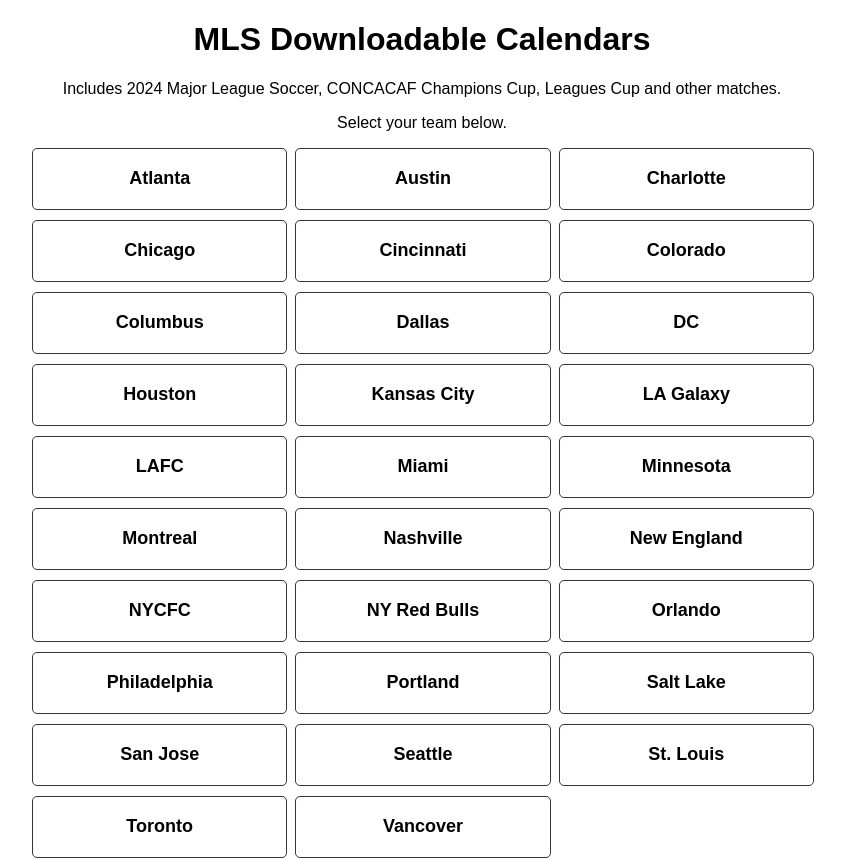
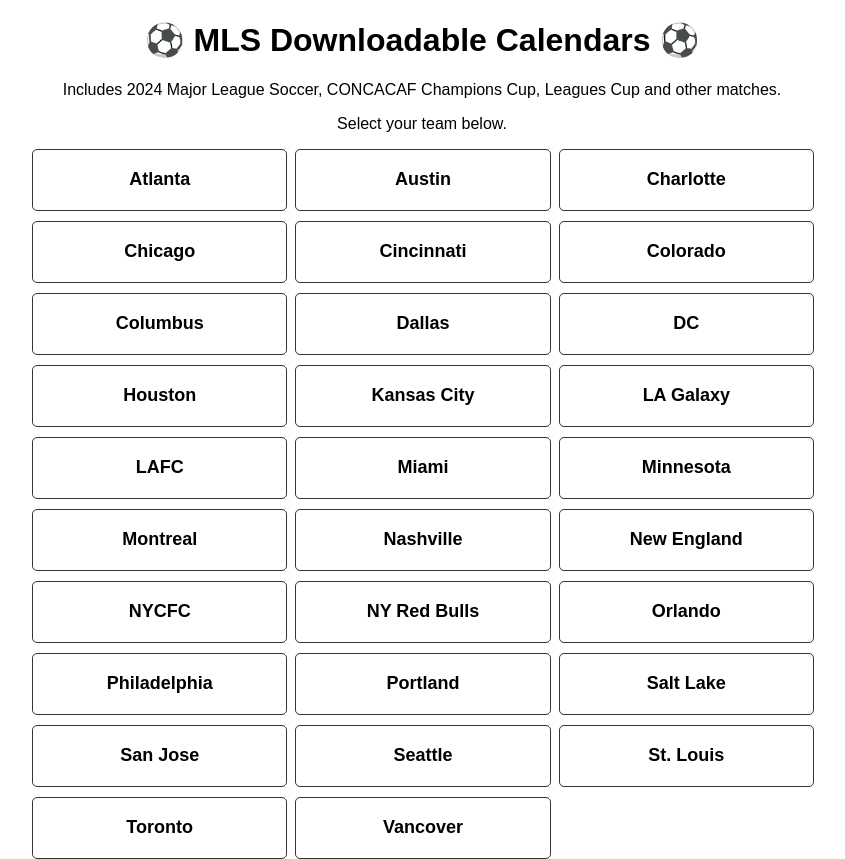
Before and after one commit to eyeats/mls-ical, a website: page views/index.html in a window 1280 px wide. Shown: the whole page, without its empty margins (218-1063 px from the left). Drawn offline with Linux system fonts and the light colour scheme.

Commit message:
style title

```diff
--- a/views/index.html
+++ b/views/index.html
@@ -21,7 +21,7 @@
 
 <body>
     <header>
-        <h1>MLS Downloadable Calendars</h1>
+        <h1>⚽️ MLS Downloadable Calendars ⚽️</h1>
         <p>Includes 2024 Major League Soccer, CONCACAF Champions Cup, Leagues Cup and other matches.</p>
         <p>Select your team below.</p>
     </header>
```
